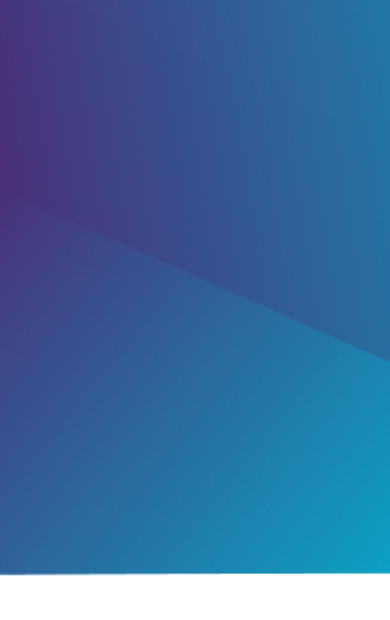
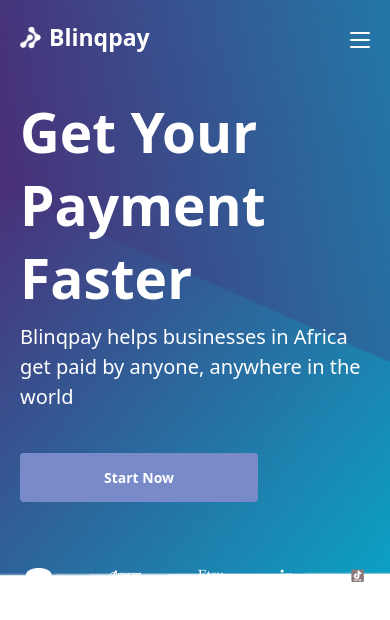
Before and after one commit to tyebzx0/Blinqpay, a website: page index.html in a window 390 px wide. Drawn offline with Linux system fonts and the light colour scheme.

Commit message:
Ended header for phone

```diff
--- a/index.html
+++ b/index.html
@@ -1,19 +1,54 @@
 <!DOCTYPE html>
 <html lang="en">
 <head>
-    <meta charset="UTF-8">
-    <meta name="viewport" content="width=device-width, initial-scale=1.0">
+    <meta charset="UTF-8" />
+    <meta name="viewport" content="width=device-width, initial-scale=1.0, maximum-scale=1.0, user-scalable=0" />
     <title>Blinqpay</title>
-    <link rel="stylesheet" href="./dist/output.css">
-    <link rel="icon" href="img/photo_2025-05-17_20-40-07.jpg" type="image/png">
+    <link rel="stylesheet" href="./dist/output.css" />
+    <link rel="icon" href="img/photo_2025-05-17_20-40-07.jpg" type="image/png" />
 </head>
 <body>
-<div class="relative w-full h-screen overflow-hidden">
+    <div>
+        <header class="text-white relative h-screen">
             <img
                 src="img/Group.png"
                 alt="background"
                 class="absolute inset-0 w-full h-full object-cover -z-10"
             />
+            <nav class="flex justify-between items-center p-[20px]">
+                <div class="flex items-center space-x-2">
+                    <img class="w-[1.3125rem] h-[1.4375rem]" src="img/Group 40.png" alt="logo" />
+                    <p class="text-[23px] font-bold text-white m-0">Blinqpay</p>
+                </div>
+
+                <div class="w-5 h-4 flex flex-col justify-between cursor-pointer mt-1.5">
+                    <span class="block h-0.5 bg-white rounded"></span>
+                    <span class="block h-0.5 bg-white rounded"></span>
+                    <span class="block h-0.5 bg-white rounded"></span>
+                </div>
+            </nav>
+
+            <div class="p-[20px] ">
+                <p class="font-bold text-white text-2xl mb-2 text-[55px]">
+                    Get Your Payment Faster
+                </p>
+                <p class="text-white mb-4 text-[20px]">
+                    Blinqpay helps businesses in Africa get paid by anyone, anywhere in the world
+                </p>
+
+                <button class="bg-[#798AC9] hover:bg-[#8A9BE0] mt-[25px] text-white font-bold text-[14px] px-21 py-3.5 rounded">
+                    Start Now
+                </button>
+
+                <div class="flex items-end justify-between space-x-4 mt-15 p-1.5">
+                    <img src="img/Vector (2).png" alt="1" />
+                    <img src="img/Vector (1).png" alt="2" />
+                    <img src="img/Vector (3).png" alt="3" />
+                    <img src="img/Vector (4).png" alt="4" />
+                    <img src="img/Group (1).png" alt="5" />
+                </div>
+            </div>
+        </header>
     </div>
 </body>
 </html>
```
Also changed, not shown: dist/output.css, img/Group (1).png (added), img/Group 40.png (added), img/Vector (1).png (added), img/Vector (2).png (added), img/Vector (3).png (added), img/Vector (4).png (added). Lines whose indentation alone changed are shown as unchanged.
